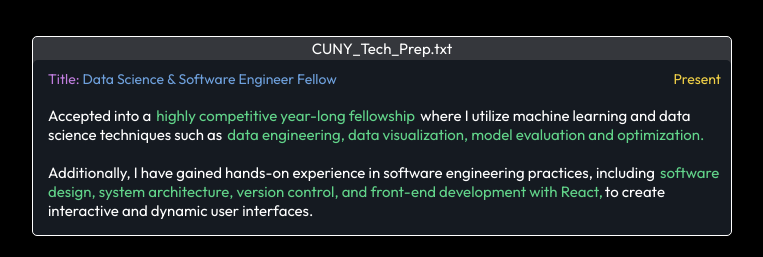
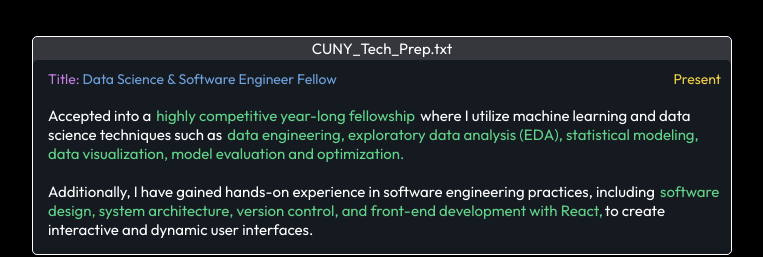
Before and after one commit to Claudio-Perinuzzi/portfolio-website, a React (Vite) app: page / in a window 1280 px wide. Shown: the part 1600-1857 px from the top of the page, without its empty margins (258-1021 px from the left). Built offline with nearby package versions, Linux system fonts and the light colour scheme.

Commit message:
updated experience

```diff
--- a/src/components/Experience/experienceData.js
+++ b/src/components/Experience/experienceData.js
@@ -50,7 +50,7 @@ export const experienceData = [
             { text: 'Accepted into a ', highlight: false },
             { text: 'highly competitive year-long fellowship ', highlight: true },
             { text: 'where I utilize machine learning and data science techniques such as ', highlight: false },
-            { text: 'data engineering, data visualization, model evaluation and optimization.', highlight: true },
+            { text: 'data engineering, exploratory data analysis (EDA), statistical modeling, data visualization, model evaluation and optimization.', highlight: true },
             { text: '', break: true },
             { text: '', break: true },
             { text: 'Additionally, I have gained hands-on experience in software engineering practices, including ', highlight: false },
```
